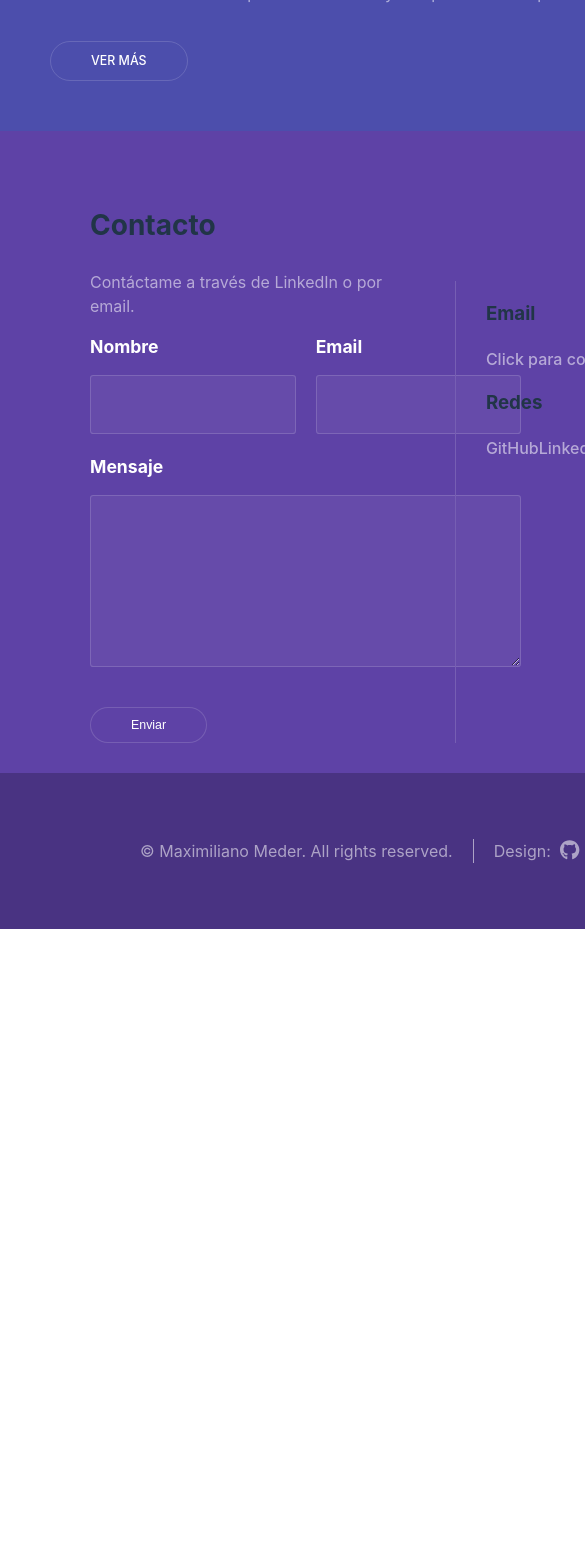
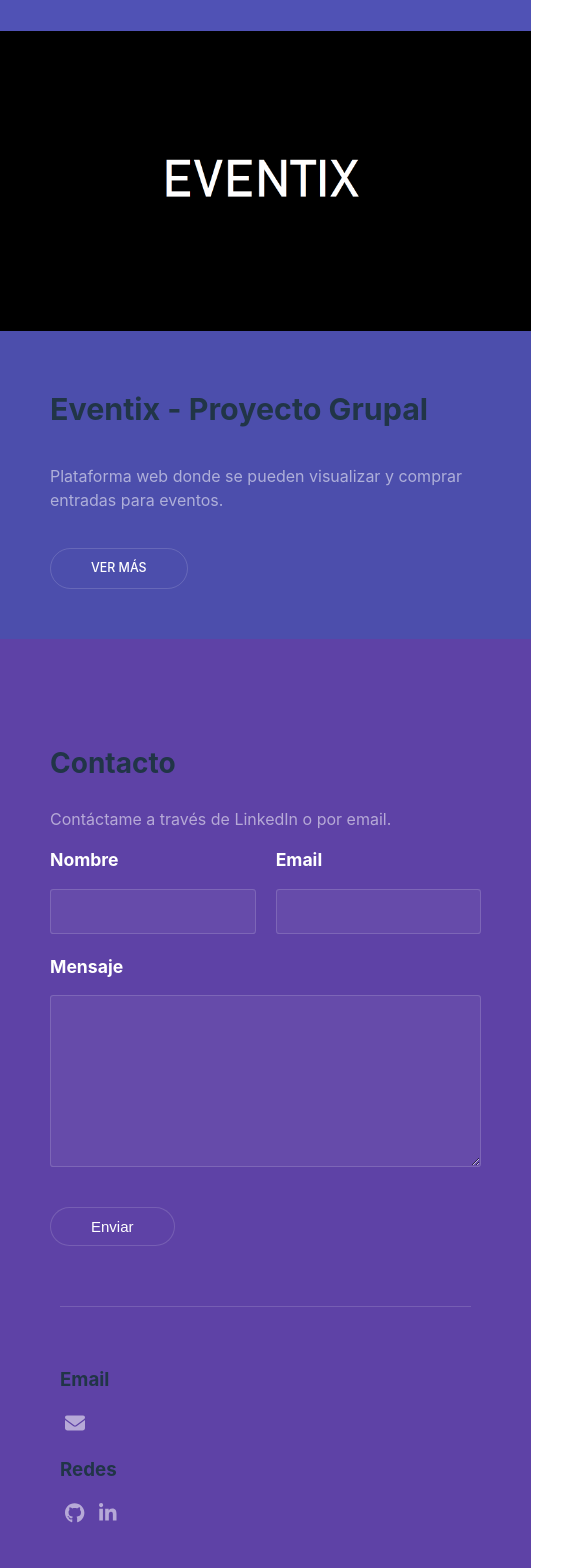
Before and after one commit to MaxMdr2022/portfolio-02, a React (Vite) app: page / in a window 390 px wide. Shown: the part 2940-4508 px from the top of the page, 585 px wide, since content can reach past the window. Before the commit the page ends 3869 px from the top, so only its background shows below. Built offline with nearby package versions, Linux system fonts and the light colour scheme.

Commit message:
contacto

```diff
--- a/src/componentes/formulario/Formulario.tsx
+++ b/src/componentes/formulario/Formulario.tsx
@@ -1,4 +1,8 @@
 import "./formulario.css"
+
+import { FontAwesomeIcon } from "@fortawesome/react-fontawesome"
+import { faGithub, faLinkedinIn } from "@fortawesome/free-brands-svg-icons"
+import { faEnvelope } from "@fortawesome/free-solid-svg-icons"
 
 const Formulario = ()=> {
 
@@ -56,7 +60,7 @@ const Formulario = ()=> {
                 <div className="contRedesDiv">
 
                     <h3>Email</h3>
-                    <a href="mailto:maxi_meder94@hotmail.com">Click para contactar por email</a>
+                    <a href="mailto:maxi_meder94@hotmail.com"><FontAwesomeIcon className="icono" icon={faEnvelope} /></a>
 
 
 
@@ -64,8 +68,8 @@ const Formulario = ()=> {
 
                     {/*<a href="https://twitter.com/home" ><span >Twitter</span></a>*/}
 
-                    <a href="https://github.com/MaxMdr2022" ><span >GitHub</span></a>
-                    <a href="https://www.linkedin.com/in/maximiliano-meder-618566258/" ><span >LinkedIn</span></a>
+                    <a href="https://github.com/MaxMdr2022" ><span ><FontAwesomeIcon className="icono" icon={faGithub} /></span></a>
+                    <a href="https://www.linkedin.com/in/maximiliano-meder-618566258/" ><span ><FontAwesomeIcon className="iconoIn" icon={faLinkedinIn} /></span></a>
 
                 </div>
 
--- a/src/componentes/formulario/formulario.css
+++ b/src/componentes/formulario/formulario.css
@@ -73,9 +73,9 @@
 
 /*---------------------------------------------------------*/
 
-#name{
+#name, #email{
 
-    height: 2.75em;
+    height: 1.75em;
     background: rgba(255, 255, 255, 0.05);
 
     width: auto;
@@ -89,9 +89,9 @@
     padding: 0.75em 1em;
 }
 
-#email{
+/* #email{
 
-    height: 2.75em;
+    height: 1.75em;
     background: rgba(255, 255, 255, 0.05);
 
     width: auto;
@@ -102,7 +102,7 @@
 
     margin-top: 15px;
     padding: 0.75em 1em;
-}
+} */
 
 #message{
 
@@ -201,3 +201,66 @@
 }
 
 /*---------------------------------------------------------*/
+
+.icono{
+
+    font-size: 20px;
+    padding-left: 5px;
+    color:rgba(255, 255, 255, 0.55) ;
+}
+
+.icono:hover{
+
+    color:rgba(255, 255, 255, 0.749) ;
+}
+
+.iconoIn{
+
+    font-size: 20px;
+    padding-left: 15px;
+    color:rgba(255, 255, 255, 0.55) ;
+
+}
+
+.iconoIn:hover{
+
+    color:rgba(255, 255, 255, 0.749) ;
+}
+
+
+/*--------------------RESPONSIVE-----------------------------*/
+
+@media ( max-width: 980px ){
+
+    .contenedorForm{
+
+        display: flex;
+        flex-direction: column;
+
+        padding: 80px 50px 60px 50px;
+
+        width: auto;
+    }
+
+    .formForm{
+
+        width: 100%;
+    }
+
+    .btnEnviar{
+
+        font-size: 15px;
+    }
+
+    .contenedorRedes{
+
+        padding: 60px 10px 20px 10px;
+    }
+    .contRedesDiv{
+
+        border-top: solid 1px  #765eb3;
+        border-left: none;
+        padding: 40px 0 0 0;
+        width: auto;
+    }
+}
```
